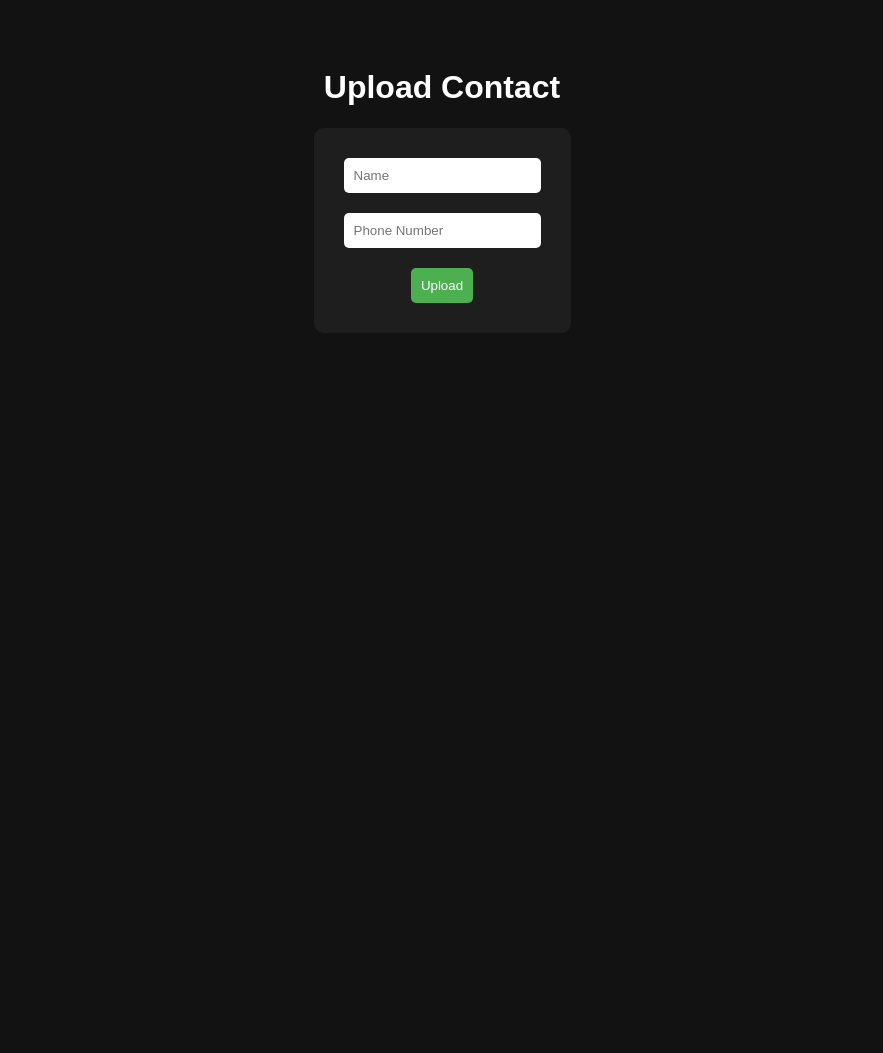
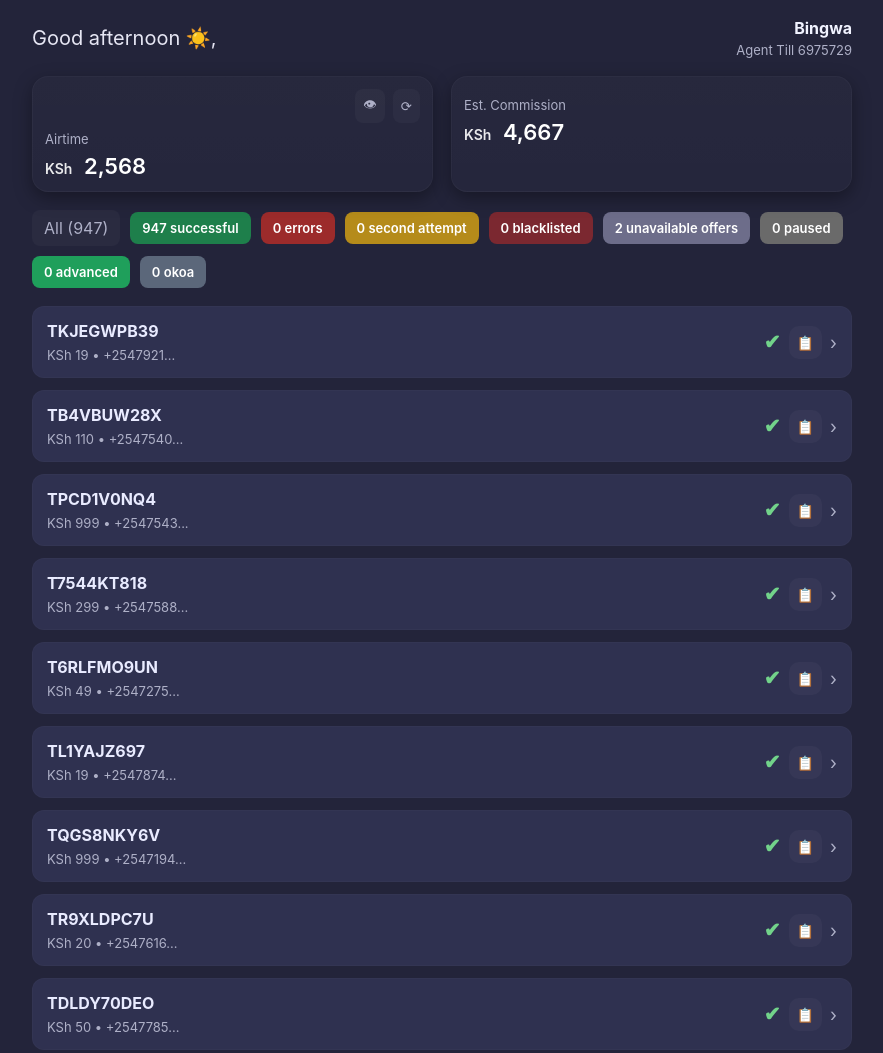
Before and after one commit to Glenn254/Bsatdashbord, a plain HTML site: page index.html in a window 1280 px wide. Shown: the top 1053 px of the page, without its empty margins (198-1081 px from the left). Before the commit the page ends 800 px from the top, so only its background shows below. Drawn offline with Linux system fonts and the light colour scheme.

Commit message:
Update index.html

```diff
--- a/index.html
+++ b/index.html
@@ -1,45 +1,70 @@
-<!DOCTYPE html>
+<!doctype html>
 <html lang="en">
 <head>
-  <meta charset="UTF-8" />
-  <meta name="viewport" content="width=device-width, initial-scale=1.0" />
-  <title>Glenn VCF Uploader</title>
-  <style>
-    body {
-      font-family: Arial, sans-serif;
-      background: #121212;
-      color: #fff;
-      text-align: center;
-      padding: 40px;
-    }
-    form {
-      background: #1e1e1e;
-      padding: 20px;
-      border-radius: 10px;
-      display: inline-block;
-    }
-    input, button {
-      margin: 10px;
-      padding: 10px;
-      border-radius: 5px;
-      border: none;
-    }
-    button {
-      background: #4caf50;
-      color: #fff;
-      cursor: pointer;
-    }
-    button:hover {
-      background: #45a049;
-    }
-  </style>
+  <meta charset="utf-8" />
+  <meta name="viewport" content="width=device-width,initial-scale=1" />
+  <title>Dashboard - Bingwa</title>
+  <link rel="stylesheet" href="style.css" />
 </head>
 <body>
-  <h1>Upload Contact</h1>
-  <form action="/upload" method="POST" enctype="multipart/form-data">
-    <input type="text" name="name" placeholder="Name" required><br>
-    <input type="text" name="phone" placeholder="Phone Number" required><br>
-    <button type="submit">Upload</button>
-  </form>
+  <div class="app">
+    <header class="topbar">
+      <div class="greeting">
+        <div id="greetingText">Good evening 🌙</div>
+      </div>
+      <div class="user">
+        <div class="username">Bingwa</div>
+        <div class="agent">Agent Till 6975729</div>
+      </div>
+    </header>
+
+    <main class="content">
+      <section class="cards-row">
+        <div class="card" id="airtimeCard">
+          <div class="card-header">
+            <button class="small-btn" id="toggleViewBtn" title="Hide / show amounts">👁</button>
+            <button class="small-btn" id="refreshBtn" title="Refresh values">⟳</button>
+          </div>
+          <div class="card-body">
+            <div class="card-title">Airtime</div>
+            <div class="card-value"><span class="currency">KSh</span> <span id="airtimeAmount">2,468</span></div>
+          </div>
+        </div>
+
+        <div class="card" id="commissionCard">
+          <div class="card-header">
+            <!-- keep icons aligned -->
+          </div>
+          <div class="card-body">
+            <div class="card-title">Est. Commission</div>
+            <div class="card-value"><span class="currency">KSh</span> <span id="commissionAmount">4,567</span></div>
+          </div>
+        </div>
+      </section>
+
+      <section class="badges-row">
+        <div class="filter">All (<span id="allCount">347</span>)</div>
+
+        <div class="badge success"><span id="successCount">347</span> successful</div>
+        <div class="badge error">0 errors</div>
+        <div class="badge attempt">0 second attempt</div>
+        <div class="badge black">0 blacklisted</div>
+        <div class="badge unavailable">2 unavailable offers</div>
+        <div class="badge paused">0 paused</div>
+        <div class="badge advanced">0 advanced</div>
+        <div class="badge fun">0 okoa</div>
+      </section>
+
+      <section id="transactions" class="transactions">
+        <!-- Transaction entries injected by JS -->
+      </section>
+
+      <!-- Removed My Tools section per request -->
+    </main>
+
+    <footer class="footer"> </footer>
+  </div>
+
+  <script src="app.js" defer></script>
 </body>
 </html>
```
